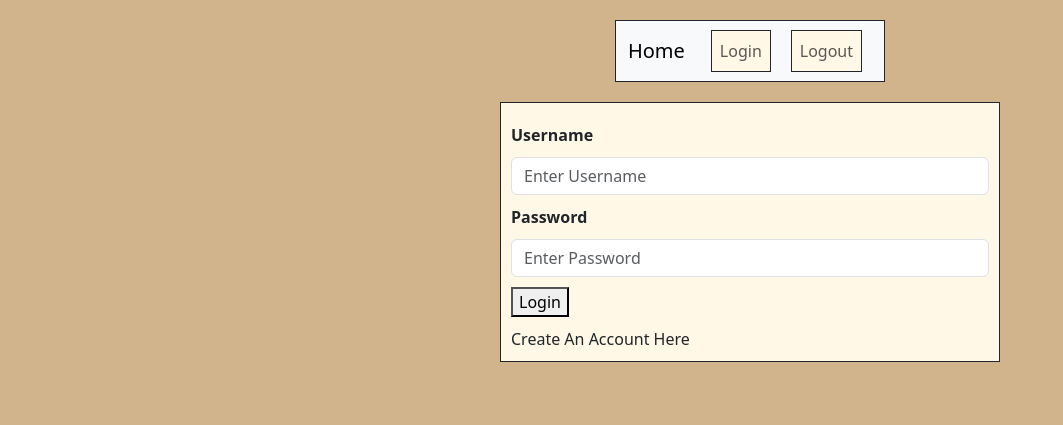
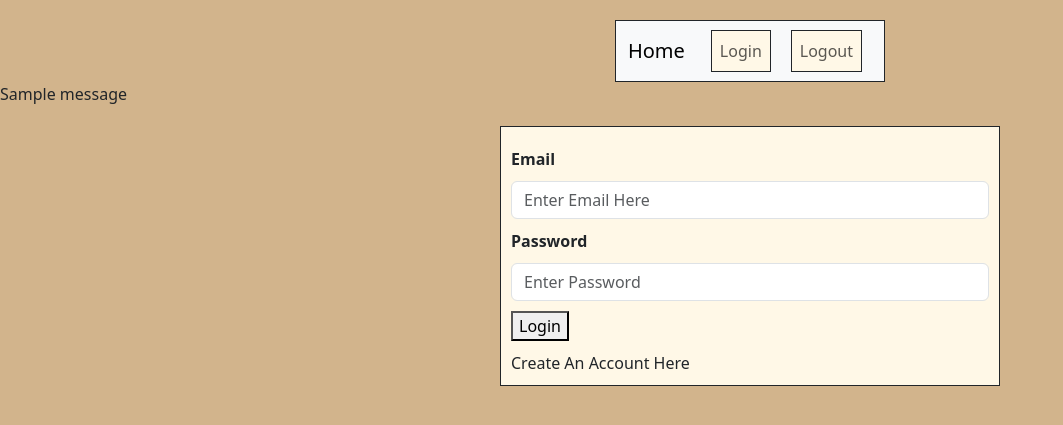
Before and after one commit to CodeSchemes/VisionLink-API-Web-APP, a Python web app: template templates/login.html in a window 1280 px wide; the page is wider, and only the part inside the window is pictured. Shown: the top 425 px of that part, without its empty margins (0-1063 px from the left). Run offline with Jinja, Linux system fonts and the light colour scheme; the template is opened without the code that fills it, so the values that code supplies are empty; one stand-in notice (Sample message) is shown.

Commit message:
Flask_login implemented

```diff
--- /dev/null
+++ b/Python API Backend/db.py
@@ -0,0 +1,3 @@
+from flask_sqlalchemy import SQLAlchemy
+
+db = SQLAlchemy()
--- a/templates/index.html
+++ b/templates/index.html
@@ -25,8 +25,16 @@
                             <li class="nav-item">
                                 <a class="nav-link" tabindex="1" href="{{url_for('auth.login')}}">Login</a>
                             </li>
+
+                            {%if current_user.is_authenticated %}
+                                <li class="nav-item">
+                                    <a class="nav-link" tabindex="1" href="{{url_for('main.dashboard')}}">Dashboard</a>
+                                </li>
+                            {%endif%}
+
                             {%block adminNav%}
                             {%endblock%}
+
                             <li class="nav-item">
                                 <a class="nav-link" tabindex="1" href="{{url_for('auth.logout')}}">Logout</a>
                             </li>
--- a/templates/login.html
+++ b/templates/login.html
@@ -1,16 +1,28 @@
 {%extends "index.html"%}
 
 {%block body%}
+
+{% with messages = get_flashed_messages() %}
+{% if messages %}
+    <div class="notification is-danger">
+        {{ messages[0] }}
+    </div>
+{% endif %}
+{% endwith %}
+
+<form method="POST" action="/login">
     <div class="mb-3">
         <form method="POST">
-        <label for="uname" class="form-label"><b>Username</b></label>
-        <input type="text" placeholder="Enter Username" name="uname" class="form-control" required>
+            <label for="email" class="form-label"><b>Email</b></label>
+            <input type="text" placeholder="Enter Email Here" name="email" class="form-control" required>
 
-        <label for="psw" class="form-label"><b>Password</b></label>
-        <input type="password" placeholder="Enter Password" name="psw" class="form-control" required>
+
+            <label for="password" class="form-label"><b>Password</b></label>
+            <input type="password" placeholder="Enter Password" name="password" class="form-control" required>
 
             <button type="submit">Login</button>
         </form>
         <a class="nav-link" tabindex="1" href="{{url_for('auth.signup')}}">Create An Account Here</a>
     </div>
+</form>
 {%endblock%}
```
Also changed, not shown: Python API Backend/__init__.py (+8 -3 lines), Python API Backend/auth.py (+4 -4 lines), Python API Backend/data.py (+2 -5 lines), Python API Backend/main.py (+7 -2 lines), Python API Backend/models.py (+4 -3 lines), templates/signup.html (+10 -1 lines), instance/db.sqlite (added). Lines whose indentation alone changed are shown as unchanged.
